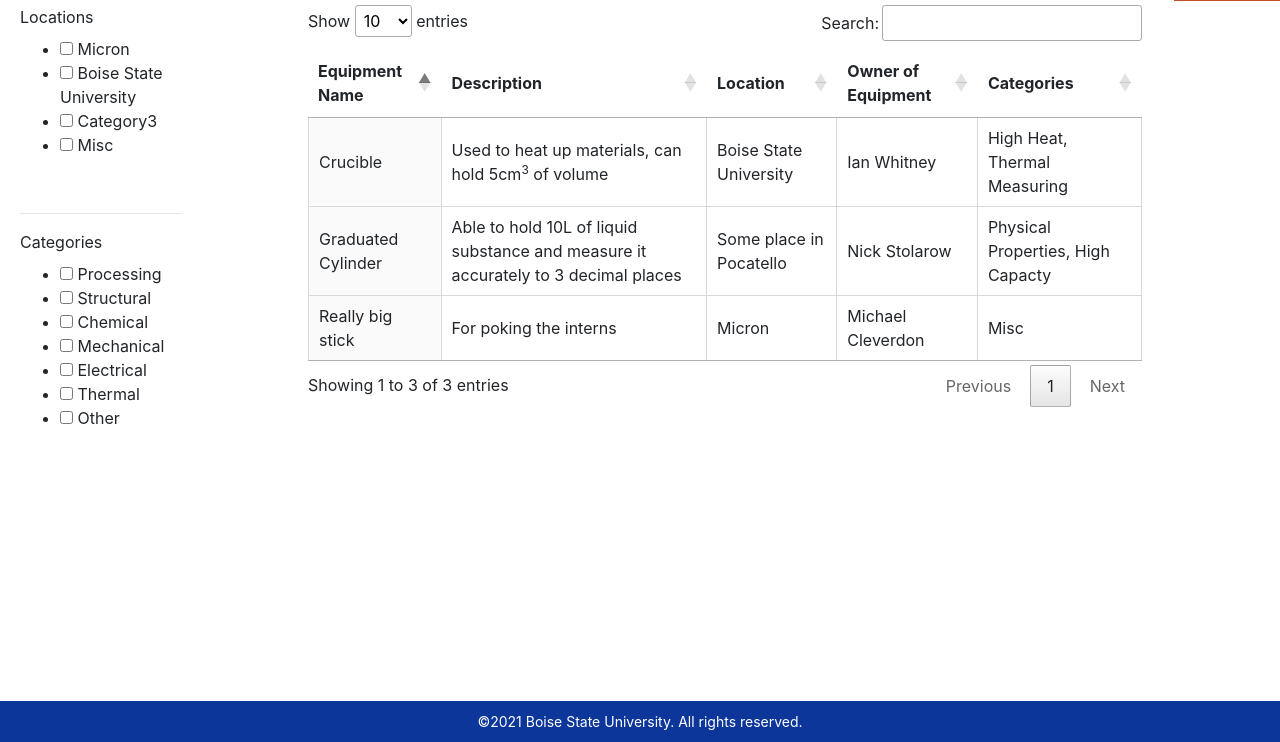
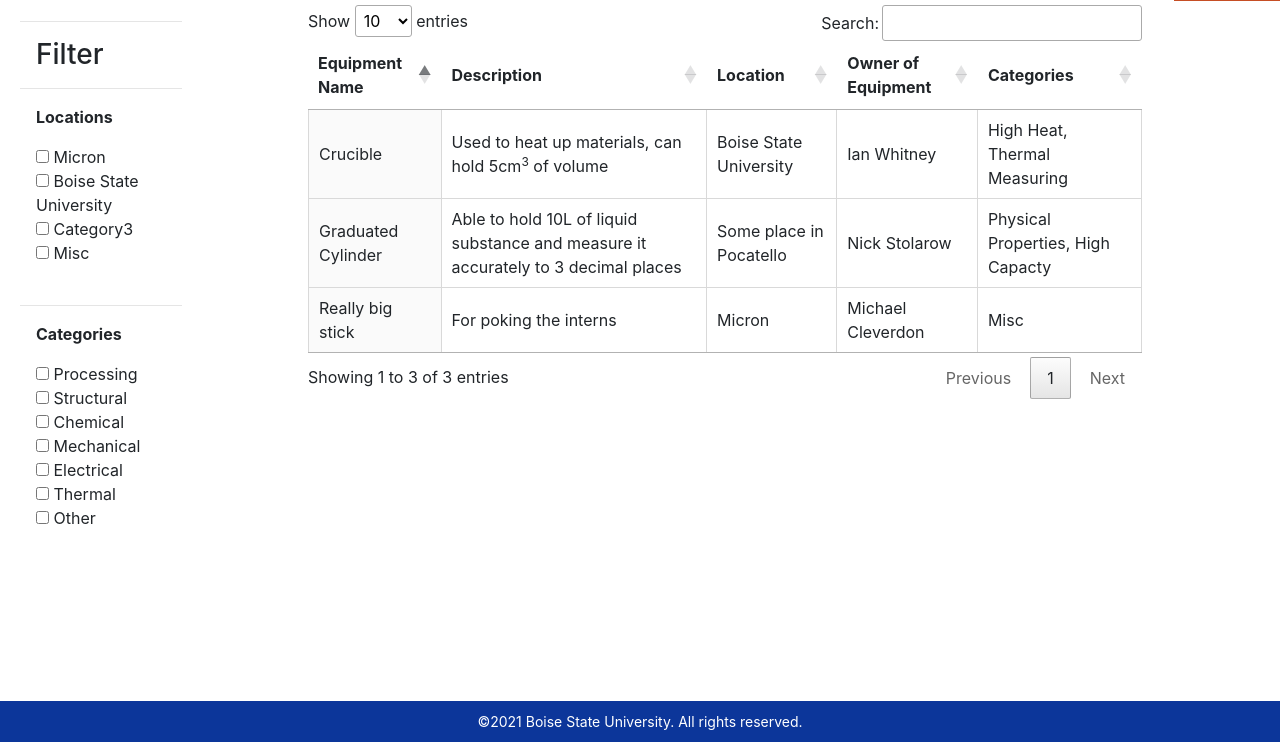
Before and after one commit to cs481-ekh/f21-args-n-kwargs, a Django app: page / in a window 1280 px wide. Shown: the part 58-800 px from the top of the page. Run offline with Django 3.2, Linux system fonts and the light colour scheme; some libraries are stand-ins or nearby versions.

Commit message:
filtering beautification

```diff
--- a/WebSearchableEquipmentDatabase/equipment/static/dataTable/dataTable.css
+++ b/WebSearchableEquipmentDatabase/equipment/static/dataTable/dataTable.css
@@ -1,3 +1,34 @@
 .filterList{
     list-style: none;
 }
+
+ul {
+    list-style-type: none;
+    padding: 0;
+    margin: 0;
+}
+
+.filter-label {
+    font-weight: bold;
+}
+
+label {
+    margin-bottom: 0;
+}
+
+.check-options:hover {
+    cursor: pointer;
+}
+
+.apply-filters-button {
+    flex: 1;
+    border: none;
+    background-color: rgb(198, 78, 36);
+    color: white;
+
+}
+
+.apply-filters-button:hover {
+    background-color: rgb(173, 61, 27);
+    color: white;
+}
--- a/WebSearchableEquipmentDatabase/equipment/templates/equipment/dataTable.html
+++ b/WebSearchableEquipmentDatabase/equipment/templates/equipment/dataTable.html
@@ -17,35 +17,59 @@
     <div class="container" style="margin: 5px; max-width: 90%;">
         <div class="row">
             <div id="filterContainer" class="col col-2">
-                <label>Locations</label>
-                <ul id="locationList">
-
-                    {# TODO, make this work with real data #}
-                    <li><input type="checkbox" name="location[]" value="Micron"> Micron</li>
-                    <li><input type="checkbox" name="location[]" value="Boise State University"> Boise State University
+                <hr>
+                <h3 class="px-3">Filter</h3>
+                <hr>
+                <label class="filter-label mb-3 px-3">Locations</label>
+                <ul id="locationList" class="px-3"> {# TODO: make this work with real data #}
+                    <li>
+                        <label class="check-options">
+                            <input type="checkbox" name="location[]" value="Micron">
+                            Micron
+                        </label>
                     </li>
-                    <li><input type="checkbox" name="location[]" value="ANML"> Category3</li>
-                    <li><input type="checkbox" name="location[]" value="Place"> Misc</li>
+                    <li>
+                        <label class="check-options">
+                            <input type="checkbox" name="location[]" value="Boise State University">
+                            Boise State University
+                        </label>
+                    </li>
+                    <li>
+                        <label class="check-options">
+                            <input type="checkbox" name="location[]" value="ANML">
+                            Category3
+                        </label>
+                    </li>
+                    <li>
+                        <label class="check-options">
+                            <input type="checkbox" name="location[]" value="Place">
+                            Misc
+                        </label>
+                    </li>
                 </ul>
-                <button type="button" class="btn btn-primary applyFilters" id="locationApplyFilters"
+                <button type="button" class="apply-filters-button mx-3 mt-2 py-1 px-4" id="locationApplyFilters"
                         style="display: none;">Apply
                 </button>
                 <br>
                 <hr>
                 {% if categories %}
-                    <label>Categories</label>
-                    <ul id="categoryList">
+                    <label class="filter-label mb-3 px-3">Categories</label>
+                    <ul id="categoryList" class="px-3">
                         {% for categoryId, categoryName in categories %}
-                            <li><input type="checkbox" name="category[]" value="{{ categoryId }}"> {{ categoryName }}
+                            <li>
+                                <label class="check-options">
+                                    <input type="checkbox" name="category[]" value="{{ categoryId }}">
+                                    {{ categoryName }}
+                                </label>
                             </li>
                         {% endfor %}
                     </ul>
-                    <button type="button" class="btn btn-primary applyFilters" id="categoryApplyFilters"
+                    <button type="button" class="apply-filters-button mx-3 mt-2 py-1 px-4" id="categoryApplyFilters"
                             style="display: none;">Apply
                     </button>
                 {% endif %}
+            </div>
 
-            </div>
             <div class="col col-1"></div>
             <div id="dataTableContainer" class="col col-9">
                 {#                {% if show_controls %}#}
```
